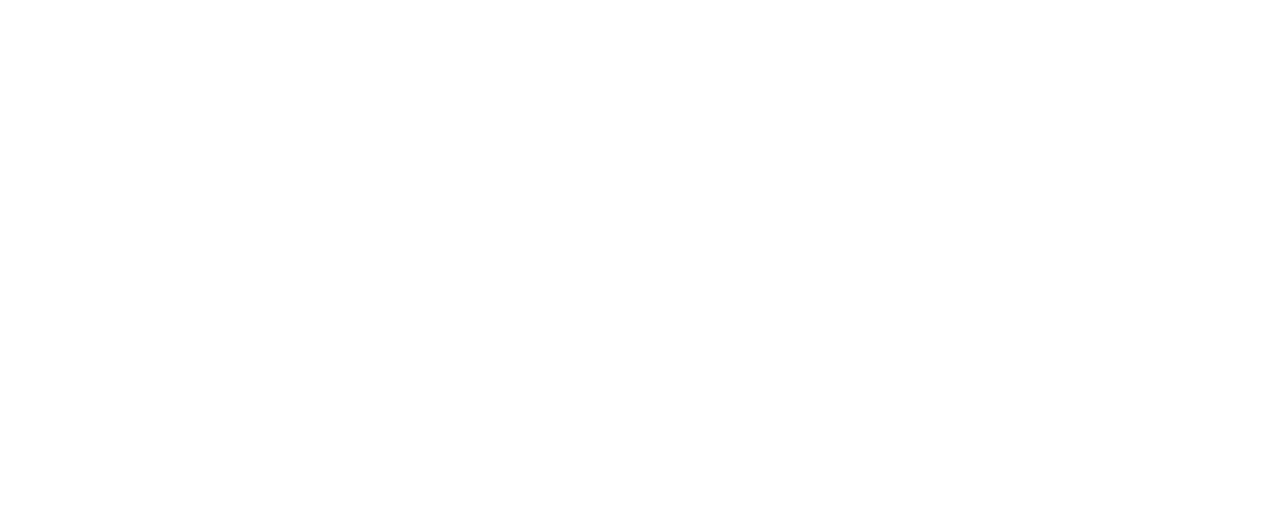
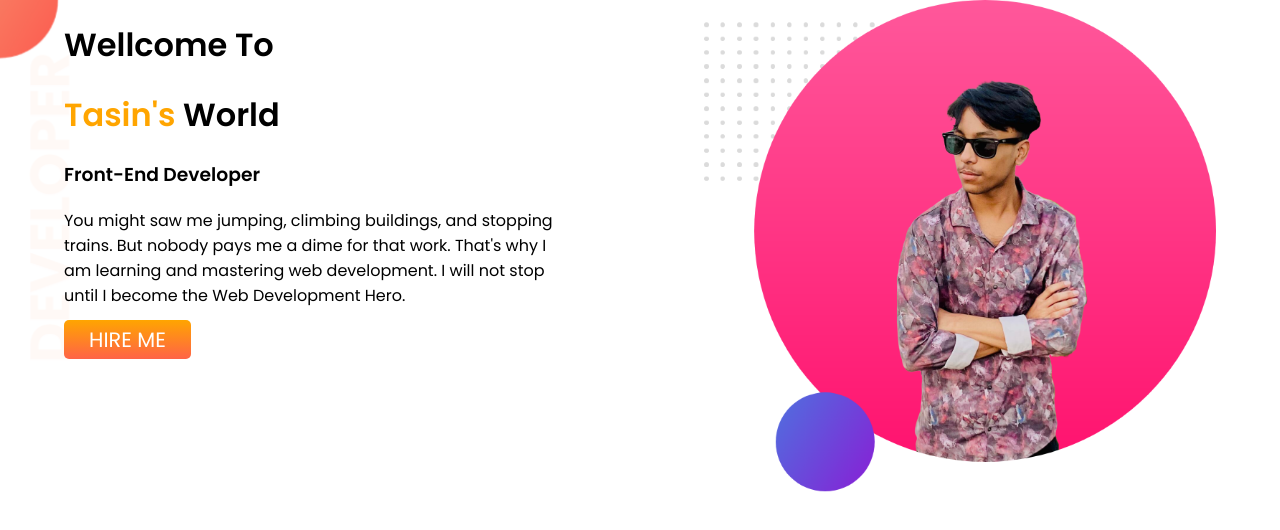
Before and after one commit to tasinahmed-dev/new-developer-portfolio, a plain HTML site: page index.html in a window 1280 px wide. Drawn offline with Linux system fonts and the light colour scheme.

Commit message:
Header Added

```diff
--- a/index.html
+++ b/index.html
@@ -4,8 +4,29 @@
     <meta charset="UTF-8">
     <meta name="viewport" content="width=device-width, initial-scale=1.0">
     <title>Developer Portfolio</title>
+    <!-- Google Font -->
+    <link rel="preconnect" href="https://fonts.googleapis.com">
+    <link rel="preconnect" href="https://fonts.gstatic.com" crossorigin>
+    <link href="https://fonts.googleapis.com/css2?family=Poppins:wght@400;600&display=swap" rel="stylesheet">
+    <!-- Stylesheet -->
+     <link rel="stylesheet" href="style.css">
 </head>
 <body>
+    <!-- header-section -->
+    <div class="header-section flexible-container">
+        <div class="left-content half-width">
+     <h1>Wellcome To</h1>
+     <h1><Span>Tasin's </Span>World</h1>
+     <h3>Front-End Developer
+    </h3>
+    <p>You might saw me jumping, climbing buildings, and stopping trains. But nobody pays me a dime for that work. That's why I am learning and mastering web development. I will not stop until I become the Web Development Hero.
 
+    </p>
+    <a href="#">Hire Me</a>
+        </div>
+        <div class="right-content half-width">
+        <img src="my-bg2 (2).png" alt="photo done">
+        </div>
+    </div>
 </body>
 </html>
--- a/style.css
+++ b/style.css
@@ -0,0 +1,34 @@
+body {
+    font-family: poppins;
+    padding: 0;
+    margin: 0;
+}
+.header-section {
+  background-image: url(top-banner.png);
+  background-repeat: no-repeat;
+}
+.half-width {
+    width: 50%;
+    padding: 0 5%;
+}
+.right-content img {
+width: 100%;
+}
+.flexible-container {
+    display: flex;
+}
+.left content h1 {
+    font: size 3em; ;
+}
+h1 span {
+    color: #FFA500;
+}
+a {
+    background-image: linear-gradient(orange, tomato);
+    color: white;
+    text-decoration: none;
+    font-size: 1.3em;
+    text-transform: uppercase;
+    padding: 5px 25px;
+    border-radius:5px ;
+}
```
